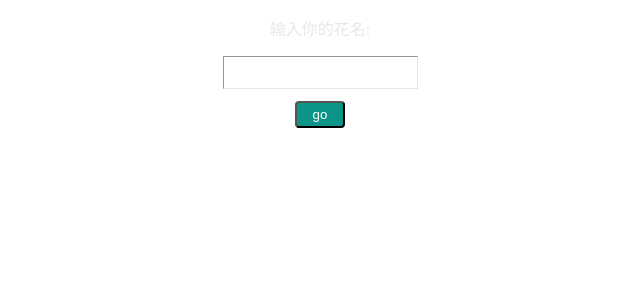
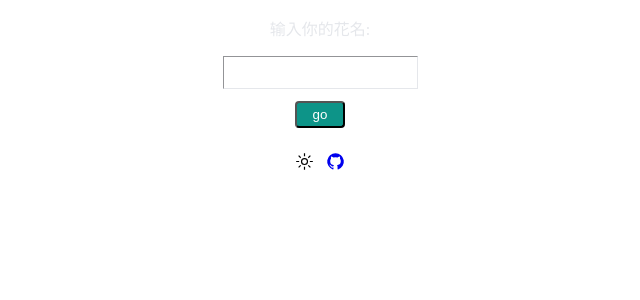
Before and after one commit to tisou1/react-lite, a React (Vite) app: page / in a window 1280 px wide. Shown: the top 300 px of the page, without its empty margins (320-960 px from the left). Built offline with nearby package versions, Linux system fonts and the light colour scheme.

Commit message:
chore: dark

```diff
--- a/package.json
+++ b/package.json
@@ -18,6 +18,7 @@
     "react-router-dom": "^6.3.0"
   },
   "devDependencies": {
+    "@iconify-json/carbon": "^1.1.4",
     "@types/node": "^17.0.31",
     "@types/react": "^18.0.8",
     "@types/react-dom": "^18.0.3",
--- /dev/null
+++ b/src/hooks/index.tsx
@@ -0,0 +1 @@
+export { default as useDark } from './useDark'
--- /dev/null
+++ b/src/hooks/useDark.tsx
@@ -0,0 +1,19 @@
+import React, { useState } from 'react'
+
+function judgeDark () {
+  const themeMedia = window.matchMedia('(prefers-color-scheme: dark)').matches
+  return themeMedia
+}
+
+export default function useDark(): [boolean, () => void] {
+  const [isDark, setIsDark] = useState(() => judgeDark())
+
+  //html类名,本地存储都要修改
+  const trigger = () => {
+    document.documentElement.classList.toggle(isDark ? 'light' : 'dark')
+
+    setIsDark(!isDark)
+  }
+
+  return [isDark, trigger]
+}
--- /dev/null
+++ b/src/hooks/useLocalStorage.tsx
@@ -0,0 +1,5 @@
+import React from 'react'
+
+export default function useLocalStorage() {
+
+}
--- /dev/null
+++ b/src/index.css
@@ -0,0 +1,3 @@
+html.dark{
+  background-color: #000;
+}
--- a/src/main.tsx
+++ b/src/main.tsx
@@ -2,6 +2,7 @@ import React, { Suspense } from 'react'
 import ReactDOM from 'react-dom/client'
 import { BrowserRouter as Router, useRoutes } from 'react-router-dom'
 import routes from '~react-pages'
+import './index.css'
 import 'uno.css'
 
 
--- a/src/pages/index.tsx
+++ b/src/pages/index.tsx
@@ -1,9 +1,12 @@
 import React,{ useState } from 'react'
 import { useNavigate } from 'react-router-dom'
+import { useDark } from '../hooks'
 
 function Index() {
   const [value, setValue] = useState('')
   const navigate = useNavigate()
+  const [isDark, triggerDark] = useDark()
+  console.log(isDark);
   const go = () => {
     if(value)
       navigate(`/hello/${encodeURIComponent(value)}`)
@@ -16,8 +19,22 @@ function Index() {
         className='p-2 outline-none active:outline-none border border-gray-200 dark:border-gray-700'
         value={value}
         onChange={(e) => setValue(e.target.value)}/>
+
+
       <div className='mt-3'>
         <button className='btn' onClick={go}>go</button>
+      </div>
+      <div className='text-center py-6 flex justify-center'>
+        <div onClick={triggerDark}>
+          {
+            isDark
+            ?  <span className='i-carbon-moon' ></span>
+            :  <span className='i-carbon-sun' ></span>
+          }
+        </div>
+        <a href='https://github.com/tisou1/react-lite' target='_blank'>
+          <span className='i-carbon-logo-github ml-3'></span>
+        </a>
       </div>
     </div>
   )
--- a/uno.config.ts
+++ b/uno.config.ts
@@ -15,8 +15,12 @@ export default defineConfig({
     presetUno(),
     presetAttributify(),
     presetIcons({
+      // prefix: 's-',//图表前缀
       scale: 1.2,
       warn: true,
+      extraProperties: {
+        display: 'inline-block'
+      }
     }),
   ],
 })
```
Also changed, not shown: 1 other file (tests, documents, lock files or other folders).
